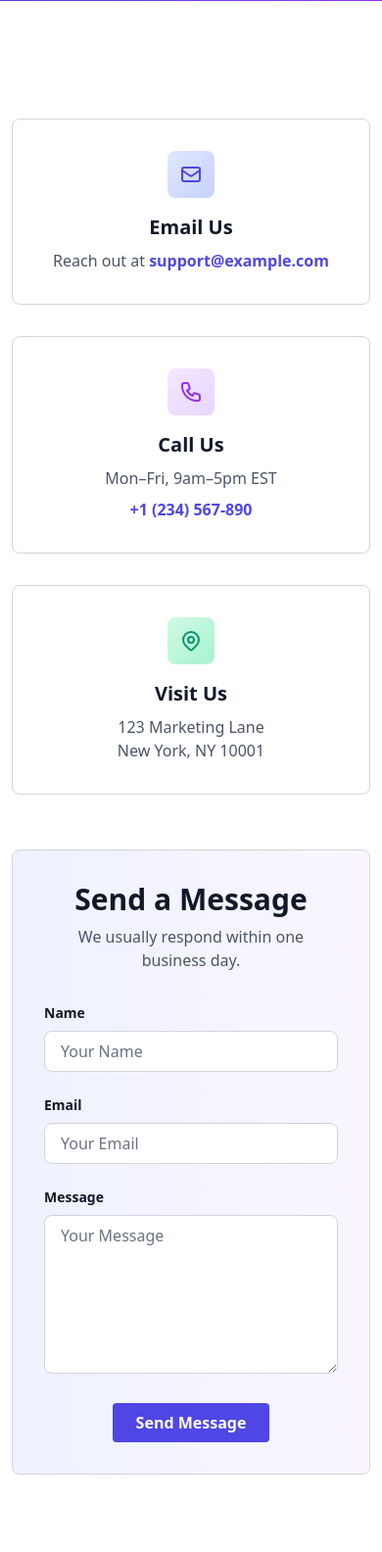
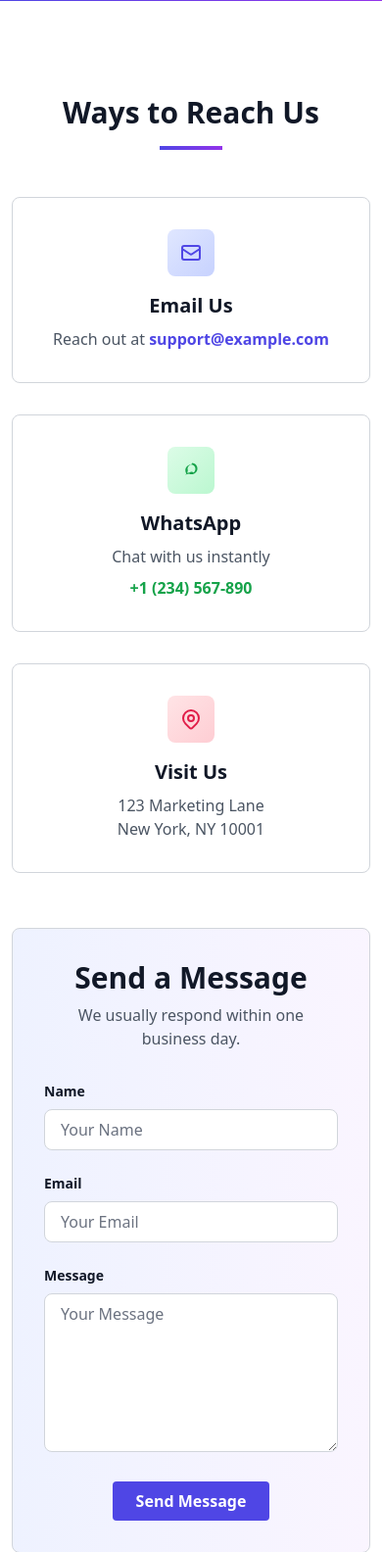
Before and after one commit to cooleymike/marketing, a Django app: page /contact/ in a window 390 px wide. Shown: the part 569-2153 px from the top of the page at 98% size. Before the commit the page ends 2074 px from the top, so only its background shows below. Run offline with Django 4.2, Linux system fonts and the light colour scheme; some libraries are stand-ins or nearby versions.

Commit message:
Feat: Added new text under hero area and updated phone to whatsapp

```diff
--- a/core/templates/contact.html
+++ b/core/templates/contact.html
@@ -13,7 +13,13 @@
 {% endblock %}
 
 {% block content %}
-<div class="max-w-7xl mx-auto px-3 sm:px-8 lg:px-8 py-14">
+<div class="max-w-7xl mx-auto px-3 sm:px-8 lg:px-8 py-8">
+
+    {# Section Divider #}
+    <div class="mb-12">
+        <h2 class="text-3xl font-bold text-gray-900 dark:text-white text-center">Ways to Reach Us</h2>
+        <div class="w-16 h-1 bg-gradient-to-r from-indigo-600 to-purple-600 mx-auto mt-4"></div>
+    </div>
 
     {# Contact Methods #}
     <div class="grid grid-cols-1 md:grid-cols-3 gap-8 mb-14">
@@ -31,22 +37,22 @@
             </p>
         </div>
 
-        {# Phone #}
+        {# WhatsApp #}
         <div class="border border-gray-300 dark:border-gray-600 rounded-lg p-8 bg-white dark:bg-gray-800 hover:shadow-lg transition duration-200 text-center">
-            <div class="w-12 h-12 bg-gradient-to-br from-purple-100 to-purple-200 dark:from-purple-900 dark:to-purple-800 rounded-lg flex items-center justify-center mb-4 mx-auto">
-                <svg class="w-6 h-6 text-purple-600 dark:text-purple-300" fill="none" stroke="currentColor" viewBox="0 0 24 24">
-                    <path stroke-linecap="round" stroke-linejoin="round" stroke-width="2" d="M3 5a2 2 0 012-2h3.28a1 1 0 01.948.684l1.498 4.493a1 1 0 01-.502 1.21l-2.257 1.13a11.042 11.042 0 005.516 5.516l1.13-2.257a1 1 0 011.21-.502l4.493 1.498a1 1 0 01.684.949V19a2 2 0 01-2 2h-1C9.716 21 3 14.284 3 6V5z" />
+            <div class="w-12 h-12 bg-gradient-to-br from-green-100 to-green-200 dark:from-green-900 dark:to-green-800 rounded-lg flex items-center justify-center mb-4 mx-auto">
+                <svg class="w-6 h-6 text-green-600 dark:text-green-300" fill="currentColor" viewBox="0 0 24 24">
+                    <path d="M12.031 6.172c-3.181 0-5.767 2.586-5.768 5.766-.001 1.298.38 2.561 1.088 3.638L5.985 16.52l3.99-1.041a5.77 5.77 0 002.786.588h.005c3.18 0 5.767-2.587 5.768-5.766.001-1.583-.623-3.073-1.757-4.192-.675-.675-1.554-1.174-2.532-1.437-.232-.063-.469-.099-.707-.099zm3.768 9.922c-.249-1.439-1.549-2.564-3.146-2.564-.464 0-.9.113-1.291.322l-.073.041-3.142.823.667-2.796c-.041-.052-.041-.117-.082-.191-.52-1.467-.052-3.148 1.239-4.402.52-.52 1.209-.902 1.975-1.041 2.368-.27 4.556 1.67 4.556 3.99 0 1.566-.623 3.073-1.757 4.192z"/>
                 </svg>
             </div>
-            <h3 class="text-xl font-bold text-gray-900 dark:text-white mb-2">Call Us</h3>
-            <p class="text-gray-600 dark:text-gray-300 mb-2">Mon–Fri, 9am–5pm EST</p>
-            <a href="tel:+1234567890" class="text-indigo-600 dark:text-indigo-400 hover:underline font-semibold">+1 (234) 567-890</a>
+            <h3 class="text-xl font-bold text-gray-900 dark:text-white mb-2">WhatsApp</h3>
+            <p class="text-gray-600 dark:text-gray-300 mb-2">Chat with us instantly</p>
+            <a href="https://wa.me/1234567890" target="_blank" class="text-green-600 dark:text-green-400 hover:underline font-semibold">+1 (234) 567-890</a>
         </div>
 
         {# Location #}
         <div class="border border-gray-300 dark:border-gray-600 rounded-lg p-8 bg-white dark:bg-gray-800 hover:shadow-lg transition duration-200 text-center">
-            <div class="w-12 h-12 bg-gradient-to-br from-emerald-100 to-emerald-200 dark:from-emerald-900 dark:to-emerald-800 rounded-lg flex items-center justify-center mb-4 mx-auto">
-                <svg class="w-6 h-6 text-emerald-600 dark:text-emerald-300" fill="none" stroke="currentColor" viewBox="0 0 24 24">
+            <div class="w-12 h-12 bg-gradient-to-br from-rose-100 to-rose-200 dark:from-rose-900 dark:to-rose-800 rounded-lg flex items-center justify-center mb-4 mx-auto">
+                <svg class="w-6 h-6 text-rose-600 dark:text-rose-300" fill="none" stroke="currentColor" viewBox="0 0 24 24">
                     <path stroke-linecap="round" stroke-linejoin="round" stroke-width="2" d="M17.657 16.657L13.414 20.9a1.998 1.998 0 01-2.827 0l-4.244-4.243a8 8 0 1111.314 0z" />
                     <path stroke-linecap="round" stroke-linejoin="round" stroke-width="2" d="M15 11a3 3 0 11-6 0 3 3 0 016 0z" />
                 </svg>
```
